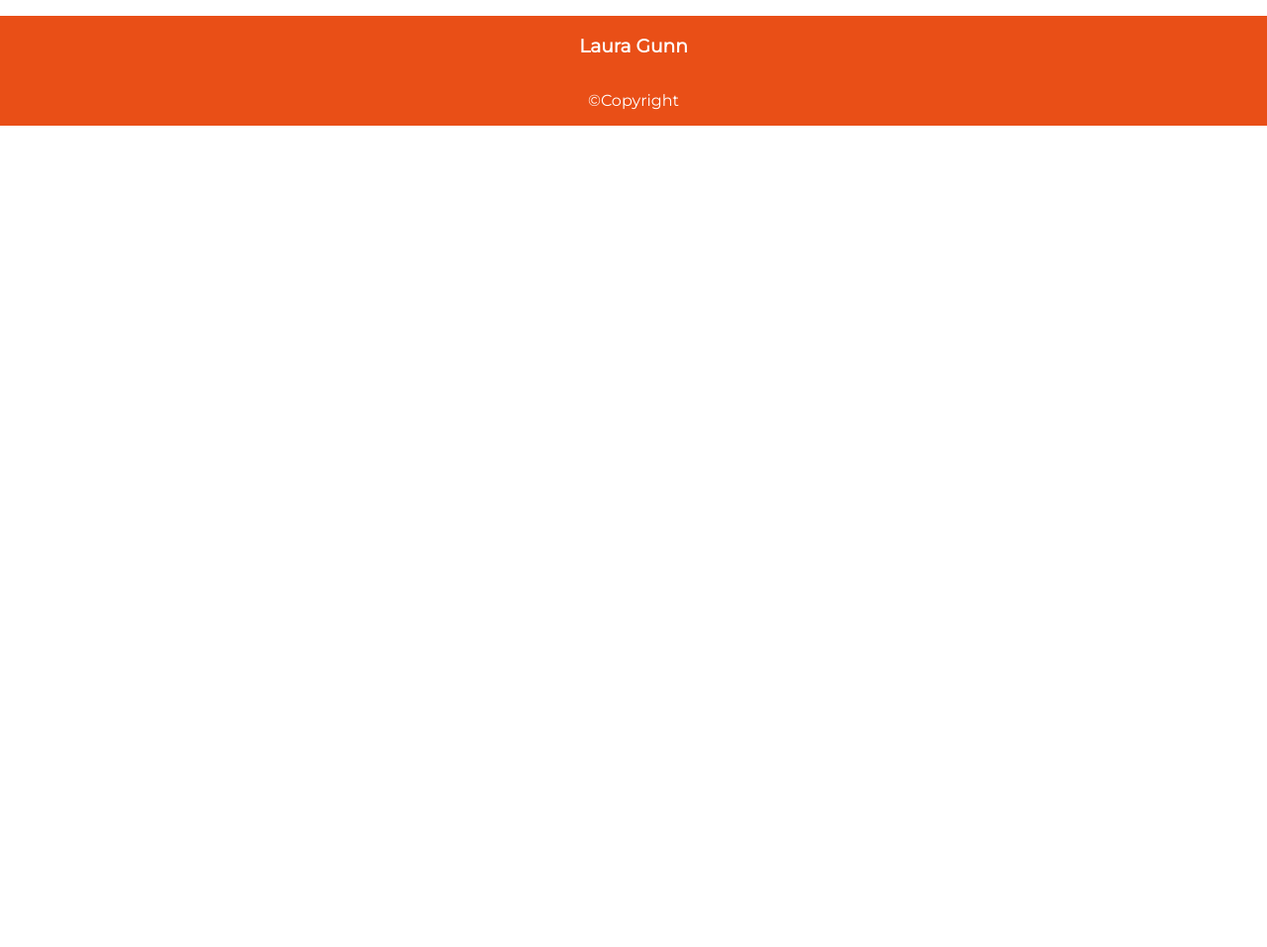
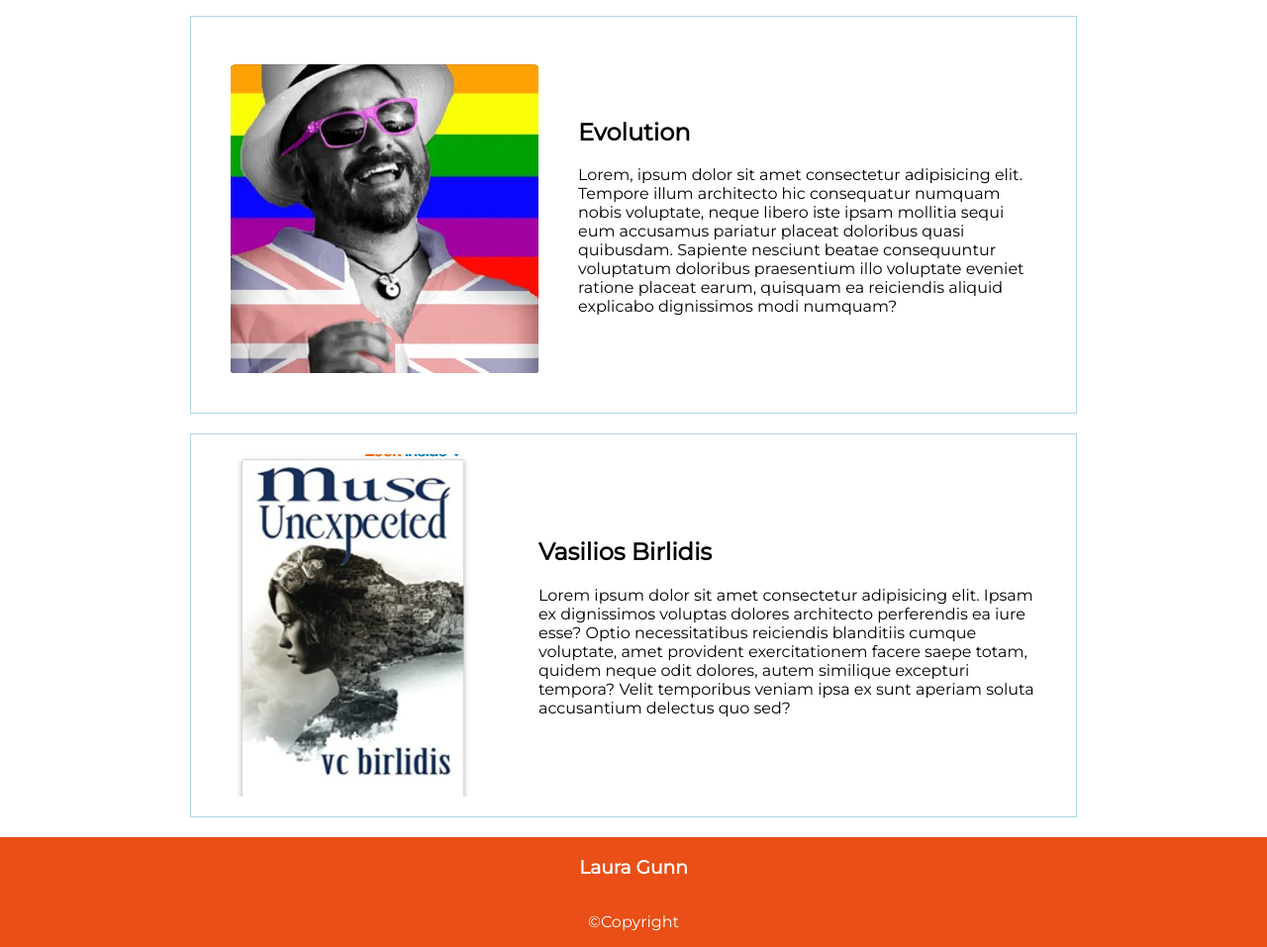
Before and after one commit to Alena909/laura, a Node server app: page /guests in a window 1280 px wide. Shown: the part 115-1072 px from the top of the page at 99% size. Before the commit the page ends 242 px from the top, so only its background shows below. Run offline with Node 20, Linux system fonts and the light colour scheme.

Commit message:
added info to guests page

```diff
--- a/public/css/styles.css
+++ b/public/css/styles.css
@@ -71,6 +71,21 @@ footer {
   flex-direction: column;
   align-items: center;
 }
+
+.guest {
+  display: flex;
+  flex-direction: column;
+  margin-bottom: 20px;
+  border: 1px solid lightblue;
+  padding: 20px;
+}
+.guest-img {
+  margin: 20px;
+}
+.guest-info {
+  padding: 20px;
+}
+
 @media screen and (min-width: 900px) {
   .container {
     width: 70%;
@@ -81,4 +96,10 @@ footer {
   .home-img {
     margin-top: 60px;
   }
+  .guest {
+    flex-direction: row;
+  }
+  .guest-info {
+    margin: auto 0;
+  }
 }
--- a/views/pages/guests.ejs
+++ b/views/pages/guests.ejs
@@ -3,7 +3,30 @@
 <body>
     <%-include('../partials/nav.ejs')%>
     <main>
-        <div class="container"></div>
+        <div class="container">
+            <div class="guest">
+                <img class="guest-img" src="../../images/man.png" alt="man">
+                <div class="guest-info">
+                    <h2>Evolution</h2>
+                    <p>Lorem, ipsum dolor sit amet consectetur adipisicing elit. Tempore illum architecto hic
+                        consequatur numquam nobis voluptate, neque libero iste ipsam mollitia sequi eum accusamus
+                        pariatur placeat doloribus quasi quibusdam. Sapiente nesciunt beatae consequuntur voluptatum
+                        doloribus praesentium illo voluptate eveniet ratione placeat earum, quisquam ea reiciendis
+                        aliquid explicabo dignissimos modi numquam?</p>
+                </div>
+            </div>
+            <div class="guest">
+                <img class="guest-ing" src="../../images/muse.png" alt="man">
+                <div class="guest-info">
+                    <h2>Vasilios Birlidis</h2>
+                    <p>Lorem ipsum dolor sit amet consectetur adipisicing elit. Ipsam ex dignissimos voluptas dolores
+                        architecto perferendis ea iure esse? Optio necessitatibus reiciendis blanditiis cumque
+                        voluptate, amet provident exercitationem facere saepe totam, quidem neque odit dolores, autem
+                        similique excepturi tempora? Velit temporibus veniam ipsa ex sunt aperiam soluta accusantium
+                        delectus quo sed?</p>
+                </div>
+            </div>
+        </div>
     </main>
     <%-include('../partials/footer.ejs')%>
 </body>
```
Also changed, not shown: public/images/man.png (added), public/images/muse.png (added).
